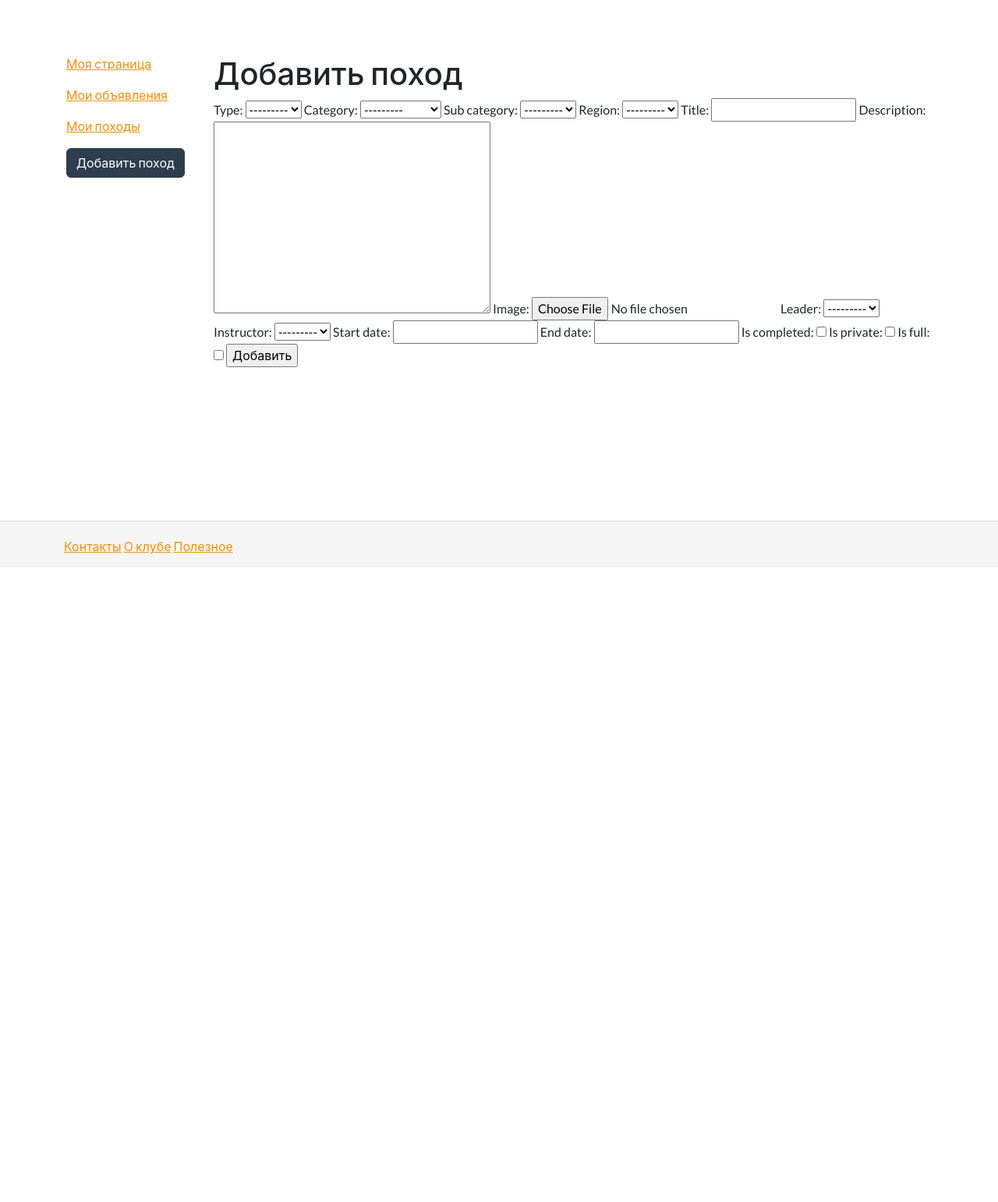
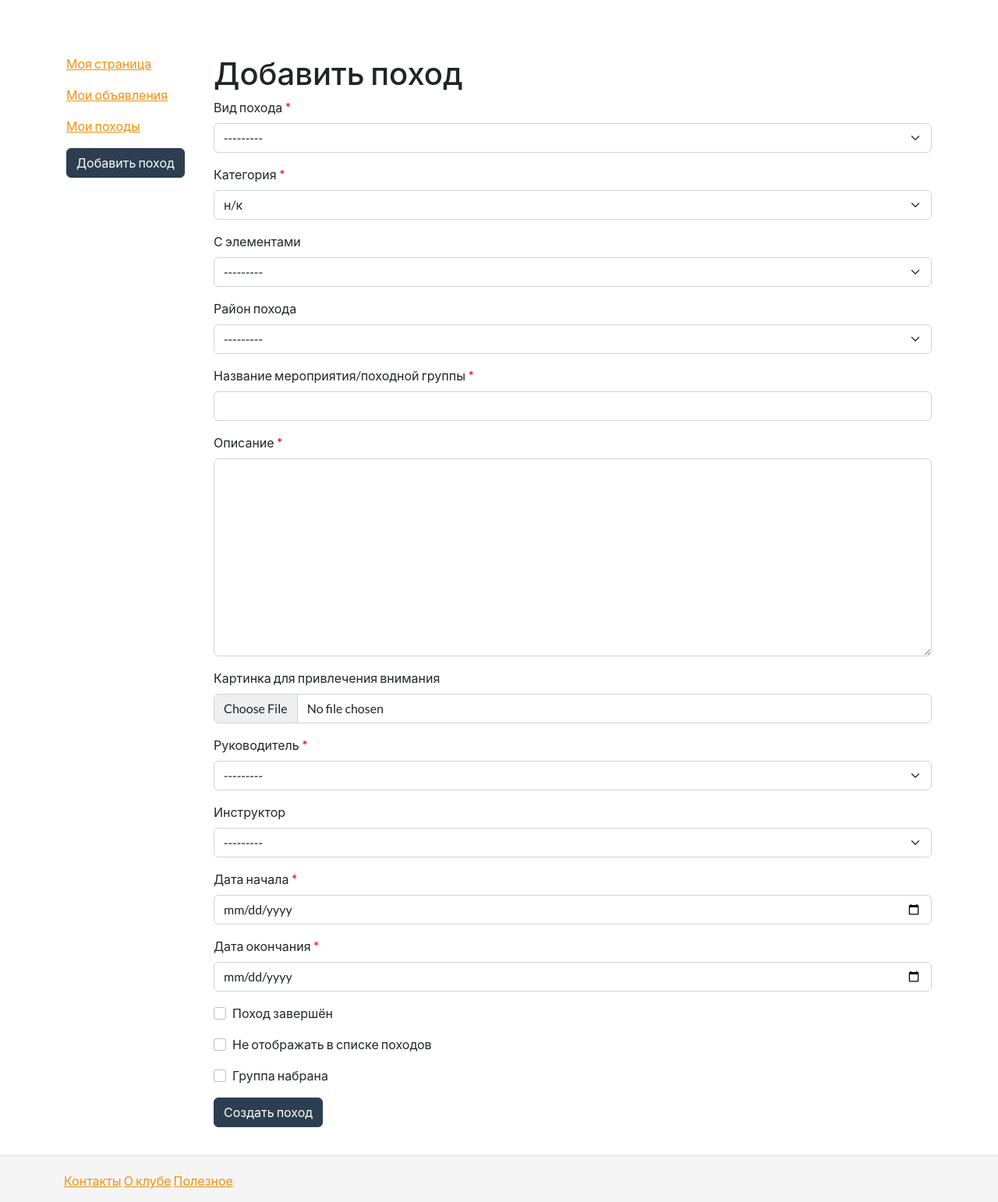
Before and after one commit to s-v-z/tk, a Django app: page /hike/new in a window 1280 px wide. Shown: the part 72-1614 px from the top of the page at 78% size. Before the commit the page ends 783 px from the top, so only its background shows below. Run offline with Django 4.2, Linux system fonts and the light colour scheme; data that the repository does not hold is empty; some libraries are stand-ins or nearby versions.

Commit message:
updated hike forms

```diff
--- a/apps/static/assets/css/site.css
+++ b/apps/static/assets/css/site.css
@@ -136,7 +136,14 @@ a.desc:after {
     bottom: 0;
     z-index: 100000;
     text-align: center;
+    transform: translateZ(0);
     -webkit-transform: translateZ(0);
     padding: 10px;
 
 }
+
+.requiredField .asteriskField {
+    color: red;
+    font-weight: bold;
+    margin-left: .25em;
+}
--- a/apps/templates/base.html
+++ b/apps/templates/base.html
@@ -1,10 +1,11 @@
 <link rel="stylesheet" href="/static/assets/css/bootstrap.min.css">
 <link rel="stylesheet" href="/static/assets/css/site.css">
+<link rel="shortcut icon" href="/static/assets/favicon.png"/>
 
 <div class="wrap">
   <nav class="navbar navbar-expand-lg navbar-light bg-light">
       <div class="container">
-          <a class="navbar-brand" href="{% url 'hike_index' %}">Турклуб АЗАЗА</a>
+          <a class="navbar-brand" href="{% url 'hikes_list' %}">Турклуб АЗАЗА</a>
           <button class="navbar-toggler" type="button" data-toggle="collapse" data-target="#navbarSupportedContent" aria-controls="navbarSupportedContent" aria-expanded="false" aria-label="Toggle navigation">
             <span class="navbar-toggler-icon"></span>
           </button>
@@ -12,10 +13,10 @@
           <div class="collapse navbar-collapse navbar-right" id="navbarSupportedContent">
             <ul class="navbar-nav mr-auto">
               <li class="nav-item active">
-                <a class="nav-link" href="{% url 'hike_index' %}">Походы</a>
+                <a class="nav-link" href="{% url 'hikes_list' %}">Походы</a>
               </li>
               <li class="nav-item active">
-                <a class="nav-link" href="{% url 'hike_index' %}">Люди</a>
+                <a class="nav-link" href="{% url 'hikes_list' %}">Люди</a>
               </li>
               <li class="nav-item">
                 <a class="nav-link" href="{#% url 'blog_index' %}">Библиотека</a>
@@ -31,7 +32,7 @@
         <p><a href="/user/{{ user.id }}">Моя страница</a>
           <a class="no_underline" href="/user/update"><span class="small"><i class="fa-0.5x icon-cog" style="color: #DDD;"></i> </span></a>
         </p>
-        <p><a href="/user/{{ user.id }}/hikes">Мои объявления</a></p>
+        <p><a href="/user/{{ user.id }}/announcements">Мои объявления</a></p>
         <p><a href="/user/{{ user.id }}/hikes">Мои походы</a></p>
 
         <p>
@@ -61,4 +62,3 @@
 
 <script src="https://code.jquery.com/jquery-3.3.1.slim.min.js" integrity="sha384-q8i/X+965DzO0rT7abK41JStQIAqVgRVzpbzo5smXKp4YfRvH+8abtTE1Pi6jizo" crossorigin="anonymous"></script>
 <script src="https://cdnjs.cloudflare.com/ajax/libs/popper.js/1.14.3/umd/popper.min.js" integrity="sha384-ZMP7rVo3mIykV+2+9J3UJ46jBk0WLaUAdn689aCwoqbBJiSnjAK/l8WvCWPIPm49" crossorigin="anonymous"></script>
-<script src="https://stackpath.bootstrapcdn.com/bootstrap/4.1.3/js/bootstrap.min.js" integrity="sha384-ChfqqxuZUCnJSK3+MXmPNIyE6ZbWh2IMqE241rYiqJxyMiZ6OW/JmZQ5stwEULTy" crossorigin="anonymous"></script>
--- a/apps/tk_database/forms.py
+++ b/apps/tk_database/forms.py
@@ -1,21 +1,53 @@
-from django.forms import ModelForm
+from django.core.exceptions import ValidationError
+from django.forms import ModelForm, Form, CharField
+from django.forms.widgets import DateInput
+from crispy_forms.helper import FormHelper
+from crispy_forms.layout import Submit
 from apps.tk_database.models import Hike
 
 class HikeForm(ModelForm):
     class Meta:
         model = Hike
-        fields = [  'type',
-                    'category',
-                    'sub_category',
-                    'region',
-                    'title',
-                    'description',
-                    'image',
-                    'leader',
-                    'instructor',
-                    'start_date',
-                    'end_date',
-                    'is_completed',
-                    'is_private',
-                    'is_full'
-                ]
+        fields = [  'type', 'category', 'sub_category', 'region', 'title', 'description', 'image',
+        'leader', 'instructor', 'start_date', 'end_date', 'is_completed', 'is_private', 'is_full' ]
+        widgets = {
+            # TODO: разобраться с форматом даты в инпуте. сейчас он почему-то игнорируется.
+            'start_date': DateInput(format='%Y-%m-%d', attrs={'class':'form-control', 'placeholder':'Выберите дату', 'type':'date'}),
+            'end_date': DateInput(format='АЗАЗА', attrs={'class':'form-control', 'placeholder':'Выберите дату', 'type':'date'}),
+        }
+
+    def __init__(self, *args, **kwargs):
+        action = kwargs.pop('action', None)
+        submit_label = kwargs.pop('submit_label', 'Сохранить')
+
+        super().__init__(*args, **kwargs)
+        self.helper = FormHelper()
+
+        self.fields['type'].label = 'Вид похода'
+        self.fields['category'].label = 'Категория'
+        self.fields['sub_category'].label = 'С элементами'
+        self.fields['region'].label = 'Район похода'
+        self.fields['title'].label = 'Название мероприятия/походной группы'
+        self.fields['description'].label = 'Описание'
+        self.fields['image'].label = 'Картинка для привлечения внимания'
+        self.fields['leader'].label = 'Руководитель'
+        self.fields['instructor'].label = 'Инструктор'
+        self.fields['start_date'].label = 'Дата начала'
+        self.fields['end_date'].label = 'Дата окончания'
+        self.fields['is_completed'].label = 'Поход завершён'
+        self.fields['is_private'].label = 'Не отображать в списке походов'
+        self.fields['is_full'].label = 'Группа набрана'
+
+        self.helper.form_id = f"id-hike-{action}-form"
+        self.helper.form_class = f"hike-{action}-class"
+        self.helper.attrs = {"novalidate": ''}
+
+        self.helper.add_input(Submit('submit', submit_label))
+
+class DeleteConfirmationForm(Form):
+    confirmation = CharField(label='Я хочу', max_length=20, required=False)
+
+    def clean_confirmation(self):
+        data = self.cleaned_data['confirmation']
+        if data.casefold() != 'удалить поход':
+            raise ValidationError("Для удаления похода напишите в этом поле 'удалить поход'")
--- a/apps/tk_database/templates/hikes_index.html
+++ b/apps/tk_database/templates/hikes/list.html
@@ -29,7 +29,7 @@
                     <td>{{ hike.start_date }}</td>
                     <td>-</td>
                     <td>
-                        <a href="{% url 'hike_detail' hike.pk %}" class="btn btn-primary">
+                        <a href="{% url 'hike_show' hike.pk %}" class="btn btn-primary">
                             Подробнее
                         </a>
                     </td>
--- a/apps/tk_database/templates/hike_new.html
+++ b/apps/tk_database/templates/hikes/new.html
@@ -1,12 +1,9 @@
 {% extends "base.html" %}
+{% load crispy_forms_tags %}
 {% load static %}
 
 {% block page_content %}
 <h2>Добавить поход</h2>
 
-<form method="post">
-    {% csrf_token %}
-    {{form}}
-    <input type="submit" value="Добавить">
-</form>
+{% crispy form %}
 {% endblock %}
--- a/apps/tk_database/urls.py
+++ b/apps/tk_database/urls.py
@@ -2,8 +2,11 @@ from django.urls import path
 from apps.tk_database import views
 
 urlpatterns = [
-    path("", views.hike_index, name="hike_index"),
-    path("hike/<int:pk>/", views.hike_detail, name="hike_detail"),
-    path("hike/<int:pk>/edit", views.hike_detail, name="hike_edit"),
-    path("hike/new", views.hike_new, name="hike_new"),
+    path("", views.hikes_list, name="hikes_list"),
+    path("user/<int:user_id>/announcements", views.user_announcements, name="user_announcements"),
+    path("user/<int:user_id>/hikes", views.user_hikes, name="user_hikes"),
+    path("hike/new", views.CreateHikeView.as_view(), name="hike_new"),
+    path("hike/<int:hike_id>/", views.hike_show, name="hike_show"),
+    path("hike/<int:hike_id>/edit", views.UpdateHikeView.as_view(), name="hike_edit"),
+    path("hike/<int:hike_id>/delete", views.DeleteHikeView.as_view(), name="hike_delete"),
 ]
--- a/apps/tk_database/views.py
+++ b/apps/tk_database/views.py
@@ -1,54 +1,97 @@
-from django.shortcuts import render, redirect
+import logging
+from itertools import groupby
+from django.core.exceptions import PermissionDenied
+from django.http import HttpResponseRedirect
 from django.urls import reverse
-from apps.tk_database.models import Hike
-from apps.tk_database.forms import HikeForm
-from django.contrib.auth.models import User
-from itertools import groupby
-import logging
+from django.shortcuts import render
+from django.views.generic import CreateView, UpdateView, DeleteView
+from django.db.models import Q
+from apps.tk_database.models import Hike, UserProfile
+from apps.tk_database.forms import HikeForm, DeleteConfirmationForm
+
 
 log = logging.getLogger(__name__)
 
+# TODO: improve view
+def user_hikes(request, user_id):
+    hikes = Hike.objects.order_by('category','start_date').select_related('leader').filter(Q(leader_id=user_id)) # TODO: filter by hike member
 
-def hike_index(request):
+    context = {
+        'grouped_hikes': ((key, list(group)) for key, group in groupby(hikes, lambda hike: hike.category))
+    }
+    return render(request, 'hikes/list.html', context)
+
+# TODO: improve view
+def user_announcements(request, user_id):
+    hikes = Hike.objects.order_by('category','start_date').select_related('leader').filter(leader_id=user_id)
+
+    context = {
+        'grouped_hikes': ((key, list(group)) for key, group in groupby(hikes, lambda hike: hike.category))
+    }
+    return render(request, 'hikes/list.html', context)
+
+
+def hikes_list(request):
     # TODO: add pagination, add query filters
     hikes = Hike.objects.order_by('category','start_date').select_related('leader').all()
 
     context = {
         'grouped_hikes': ((key, list(group)) for key, group in groupby(hikes, lambda hike: hike.category))
     }
-    return render(request, 'hikes_index.html', context)
+    return render(request, 'hikes/list.html', context)
 
 
-def hike_detail(request, pk):
-    hike = Hike.objects.select_related("region", "type").get(pk=pk)
-    leader = User.objects.select_related("profile").get(pk=hike.leader_id)
+def hike_show(request, hike_id):
+    hike = Hike.objects.select_related("region", "type").get(pk=hike_id)
+    leader = UserProfile.objects.select_related("user").get(user__id = hike.leader_id)
 
-    log.debug('leader: ' + str(leader))
+    log.debug('leader: %s', leader)
     context = {
         'hike': hike,
         'leader': leader
     }
-    return render(request, 'hike_detail.html', context)
+    return render(request, 'hikes/show.html', context)
 
-def hike_edit(request, pk):
-    hike = Hike.objects.select_related("region", "type").get(pk=pk)
-    leader = User.objects.select_related("profile").get(pk=hike.leader_id)
 
-    log.debug('leader: ' + str(leader))
-    context = {
-        'hike': hike,
-        'leader': leader
-    }
-    return render(request, 'hike_edit.html', context)
+class CreateHikeView(CreateView):
+    model = Hike
+    form_class = HikeForm
+    template_name='hikes/new.html'
 
-def hike_new(request):
-    if request.method == "GET":
-        return render(
-                request, "hike_new.html",
-                {"form": HikeForm}
-            )
-    elif request.method == "POST":
-        form = HikeForm(request.POST)
-        if form.is_valid():
-            hike = form.save()
-            return redirect(reverse("hike_detail", kwargs={'pk':hike.pk}))
+    def get_form_kwargs(self):
+        kwargs = super(CreateHikeView, self).get_form_kwargs()
+        kwargs['action'] = 'new'
+        kwargs['submit_label'] = 'Создать поход'
+        return kwargs
+
+    def get_success_url(self):
+        return reverse('hike_show', kwargs={'hike_id' : self.object.pk})
+
+class UpdateHikeView(UpdateView):
+    model = Hike
+    form_class = HikeForm
+    template_name='hikes/edit.html'
+    pk_url_kwarg = 'hike_id'
+
+    def get_form_kwargs(self):
+        kwargs = super(UpdateHikeView, self).get_form_kwargs()
+        kwargs['action'] = 'edit'
+        kwargs['submit_label'] = 'Сохранить изменения'
+        return kwargs
+
+    def get_success_url(self):
+        return reverse('hike_show', kwargs={'hike_id' : self.object.pk})
+
+class DeleteHikeView(DeleteView):
+    model = Hike
+    form_class = DeleteConfirmationForm
+    pk_url_kwarg = 'hike_id'
+    template_name='hikes/delete.html'
+
+    def form_valid(self, form):
+        if self.request.user.id != self.object.leader.id:
+            raise PermissionDenied("Вы не можете удалить чужой поход")
+        success_url = reverse('hikes_list')
+        self.object.is_deleted = True
+        self.object.save()
+        return HttpResponseRedirect(success_url)
```
Also changed, not shown: apps/tk_database/models.py (+13 -11 lines), apps/tk_database/templates/hike_edit.html (deleted, +0 -70 lines), apps/tk_database/templates/hikes/delete.html (added, +24 -0 lines), apps/tk_database/templates/hikes/edit.html (added, +9 -0 lines), apps/tk_database/templates/hikes/show.html (renamed from apps/tk_database/templates/hike_detail.html, +17 -10 lines), tclub/settings.py (+6 -1 lines), apps/static/assets/favicon.png (added), 1 other file.
